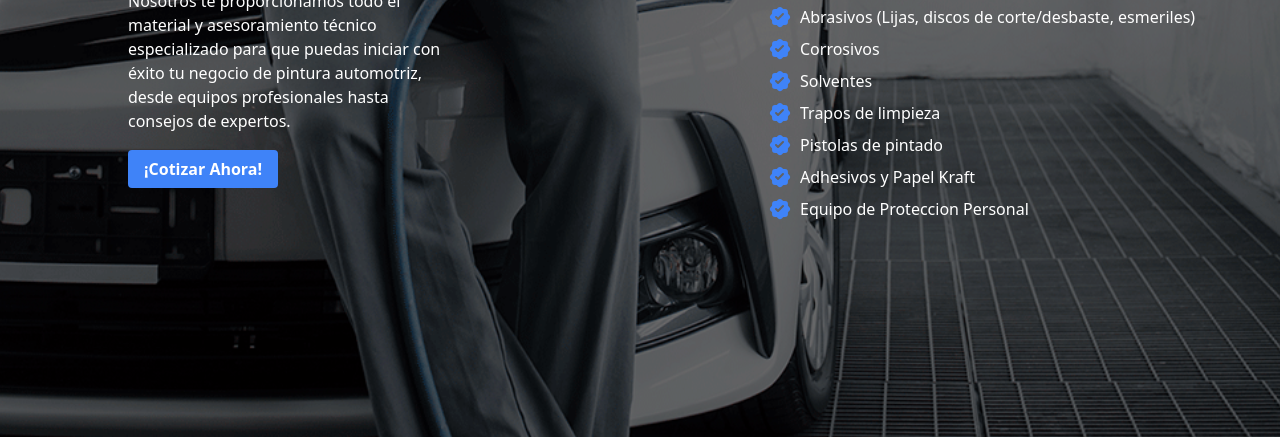
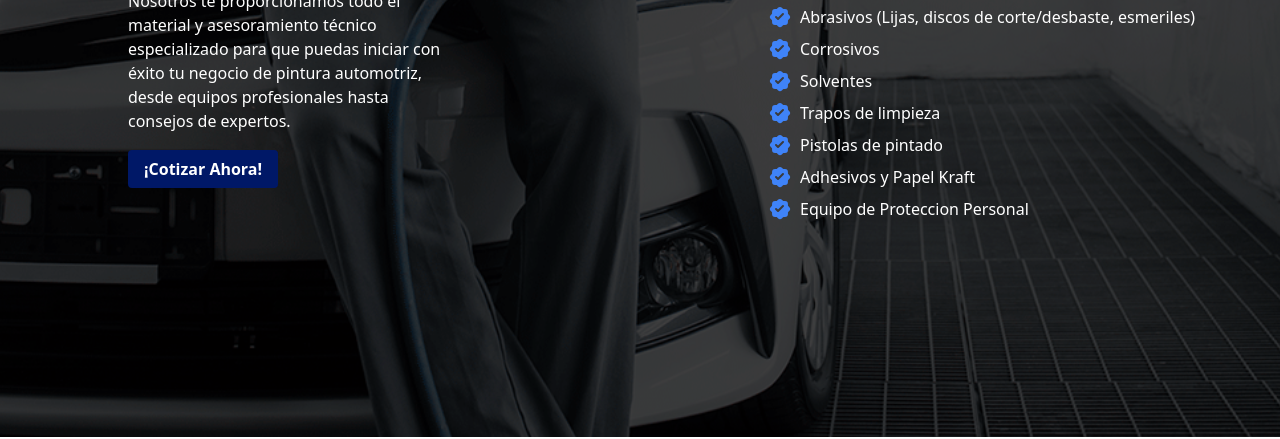
Before and after one commit to Davidsupport/PIAGA, an Astro site: page / in a window 1280 px wide. Shown: the part 363-802 px from the top of the page. Built offline with nearby package versions, Linux system fonts and the light colour scheme; Astro itself is replaced by a stand-in of ours; what tailwindcss-animated would draw is missing.

Commit message:
"Updated background opacity and button styles on index page"

```diff
--- a/src/pages/index.astro
+++ b/src/pages/index.astro
@@ -15,7 +15,7 @@ import Layout from "../layouts/Layout.astro";
                 />
             </div>
 
-            <div class="absolute inset-0 bg-black bg-opacity-50"></div>
+            <div class="absolute inset-0 bg-black bg-opacity-70"></div>
             <div
                 class="absolute inset-0 flex flex-col justify-center text-white mt-[5%]"
             >
@@ -75,7 +75,7 @@ import Layout from "../layouts/Layout.astro";
                 <div class="pl-[10%] mt-6 animate-fade-up animate-delay-[2s] animate-ease-in">
                     <a
                         href="https://api.whatsapp.com/send?phone=5218123524507&text=Buenos%20d%C3%ADas%2C%20%C2%BFme%20puedes%20dar%20m%C3%A1s%20informaci%C3%B3n%20sobre%20los%20productos%20que%20manejan%3F"
-                        class="bg-blue-500 hover:bg-blue-600 text-white font-bold py-2 px-4 rounded transition duration-300"
+                        class="bg-BluePiaga hover:bg-[#0031d4] text-white font-bold py-2 px-4 rounded transition duration-300"
                     >
                         ¡Cotizar Ahora!
                     </a>
@@ -141,7 +141,7 @@ import Layout from "../layouts/Layout.astro";
             <div class="pl-[43%] py-12">
                 <a
                     href="https://api.whatsapp.com/send?phone=5218123524507&text=Buenos%20d%C3%ADas%2C%20%C2%BFme%20puedes%20dar%20m%C3%A1s%20informaci%C3%B3n%20sobre%20los%20productos%20que%20manejan%3F"
-                    class="bg-blue-500 hover:bg-blue-600 text-white font-bold py-2 px-4 rounded transition duration-300"
+                    class="bg-BluePiaga hover:bg-[#0031d4] text-white font-bold py-2 px-4 rounded transition duration-300"
                 >
                     Más Información
                 </a>
```
